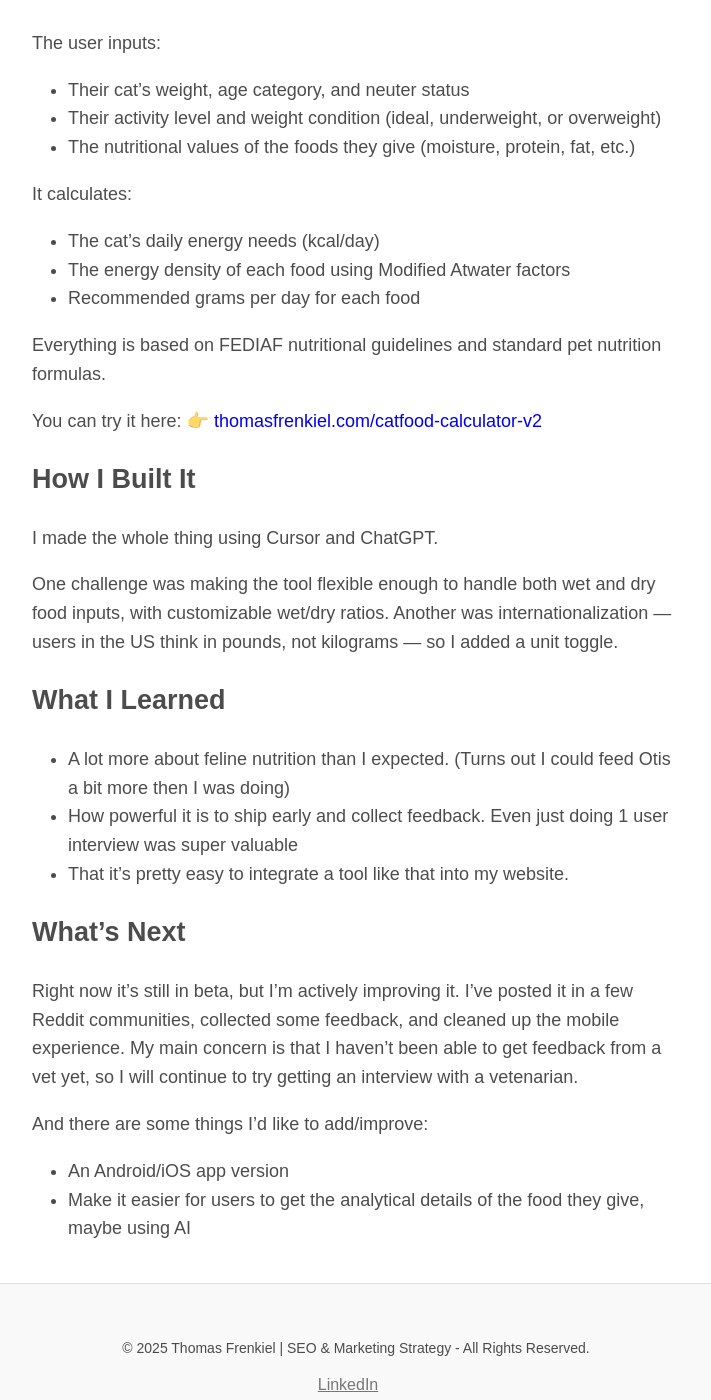
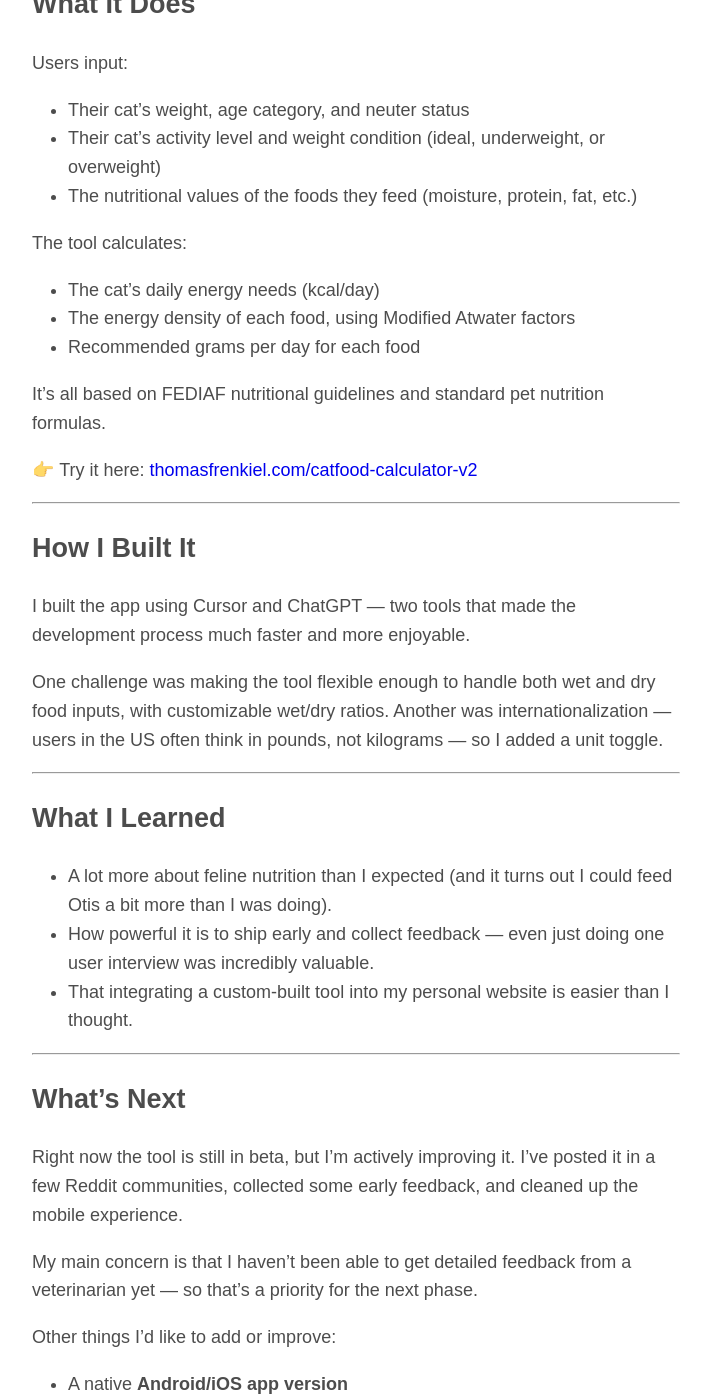
Before and after one commit to tfrenkiel040/website, a Jekyll site: the page built from _posts/2025-04-17-cat-food-calculator.md, in a window 1280 px wide and 1400 px high, scrolled down 642 px. Shown: the whole window, without its empty margins (284-995 px from the left). Built offline with Jekyll 4.4.1, drawn with Linux system fonts in a browser that asks for light colours; some of the changed text lies outside the part shown.

Commit message:
Update 2025-04-17-cat-food-calculator.md

```diff
--- a/_posts/2025-04-17-cat-food-calculator.md
+++ b/_posts/2025-04-17-cat-food-calculator.md
@@ -1,53 +1,66 @@
 ---
 layout: post
-title: "Side project: cat food calculator"
+title: "Side project: Cat Food Calculator"
 date: 2025-04-17
 categories: [Projects]
 ---
 
-I made a web app that calculates how much food your adult cat needs per day. It's based on scientifically accepted nutrition formulas, and helps owners get accurate feeding recommendations — especially when they combine wet and dry food.
+Over the past few weeks, I’ve been working on a web app that calculates how much food your adult cat needs per day. It's based on scientifically accepted nutrition formulas and helps owners get accurate feeding recommendations tailored to the food they’re giving their cat.
 
-I'm not a vet or a nutritionist. I'm just a cat person who knows that it's important for cats to not become overweight. My own cat Otis has a tendency to eat too much too. But it's not easy for people to understand how much food to give their cat.
+I'm not a vet or a nutritionist, but I how important it is to keep cats at a healthy weight. My own cat, Otis, has a tendency to overeat.
+And it's not easy for owners to know how much food to give. Cat food brands often recommend broad ranges — and it’s in their interest to suggest larger quantities.
 
 So I built the [Cat Food Calculator](/catfood-calculator-v2/).
 
+---
+
 ## What It Does
 
-The user inputs:
+Users input:
 
-- Their cat's weight, age category, and neuter status
-- Their activity level and weight condition (ideal, underweight, or overweight)
-- The nutritional values of the foods they give (moisture, protein, fat, etc.)
+- Their cat’s weight, age category, and neuter status
+- Their cat’s activity level and weight condition (ideal, underweight, or overweight)
+- The nutritional values of the foods they feed (moisture, protein, fat, etc.)
 
-It calculates:
+The tool calculates:
 
-- The cat's daily energy needs (kcal/day)
-- The energy density of each food using Modified Atwater factors
+- The cat’s daily energy needs (kcal/day)
+- The energy density of each food, using Modified Atwater factors
 - Recommended grams per day for each food
 
-Everything is based on FEDIAF nutritional guidelines and standard pet nutrition formulas.
+It’s all based on FEDIAF nutritional guidelines and standard pet nutrition formulas.
 
-You can try it here:
-👉 [thomasfrenkiel.com/catfood-calculator-v2](/catfood-calculator-v2/)
+👉 Try it here: [thomasfrenkiel.com/catfood-calculator-v2](/catfood-calculator-v2/)
+
+---
 
 ## How I Built It
 
-I made the whole thing using Cursor and ChatGPT.
+I built the app using Cursor and ChatGPT — two tools that made the development process much faster and more enjoyable.
 
-One challenge was making the tool flexible enough to handle both wet and dry food inputs, with customizable wet/dry ratios. Another was internationalization — users in the US think in pounds, not kilograms — so I added a unit toggle.
+One challenge was making the tool flexible enough to handle both wet and dry food inputs, with customizable wet/dry ratios. Another was internationalization — users in the US often think in pounds, not kilograms — so I added a unit toggle.
+
+---
 
 ## What I Learned
 
-- A lot more about feline nutrition than I expected. (Turns out I could feed Otis a bit more then I was doing)
-- How powerful it is to ship early and collect feedback. Even just doing 1 user interview was super valuable
-- That it's pretty easy to integrate a tool like that into my website.
+- A lot more about feline nutrition than I expected (and it turns out I could feed Otis a bit more than I was doing).
+- How powerful it is to ship early and collect feedback — even just doing one user interview was incredibly valuable.
+- That integrating a custom-built tool into my personal website is easier than I thought.
+
+---
 
 ## What's Next
 
-Right now it's still in beta, but I'm actively improving it. I've posted it in a few Reddit communities, collected some feedback, and cleaned up the mobile experience.
-My main concern is that I haven't been able to get feedback from a vet yet, so I will continue to try getting an interview with a vetenarian.
+Right now the tool is still in beta, but I’m actively improving it. I've posted it in a few Reddit communities, collected some early feedback, and cleaned up the mobile experience.
 
-And there are some things I'd like to add/improve:
+My main concern is that I haven't been able to get detailed feedback from a veterinarian yet — so that’s a priority for the next phase.
 
-- An Android/iOS app version
-- Make it easier for users to get the analytical details of the food they give, maybe using AI
+Other things I'd like to add or improve:
+
+- A native **Android/iOS app version**
+- Make it easier for users to retrieve the **analytical details** of their cat food, maybe using AI or scraping food databases
+
+---
+
+If you’re a cat owner (or just curious), I’d love for you to give the calculator a try and let me know what you think! 😺
```
